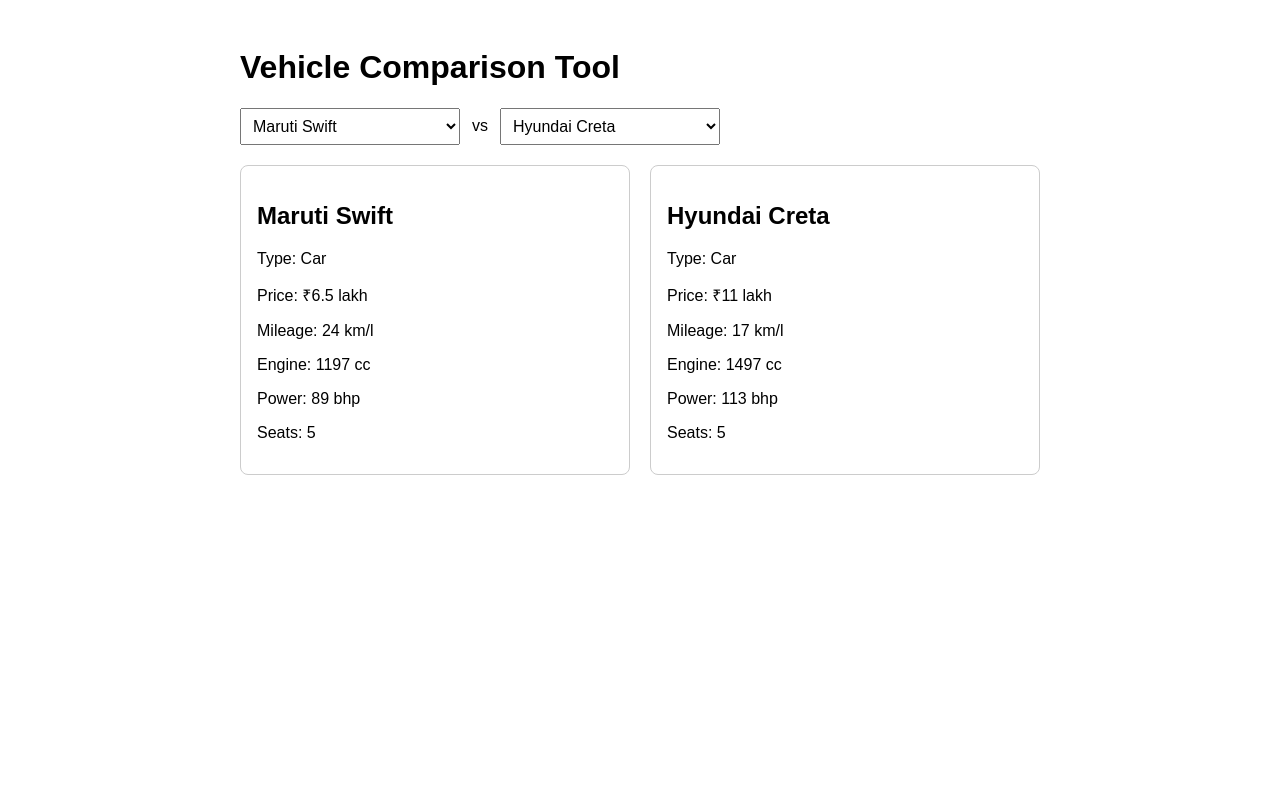
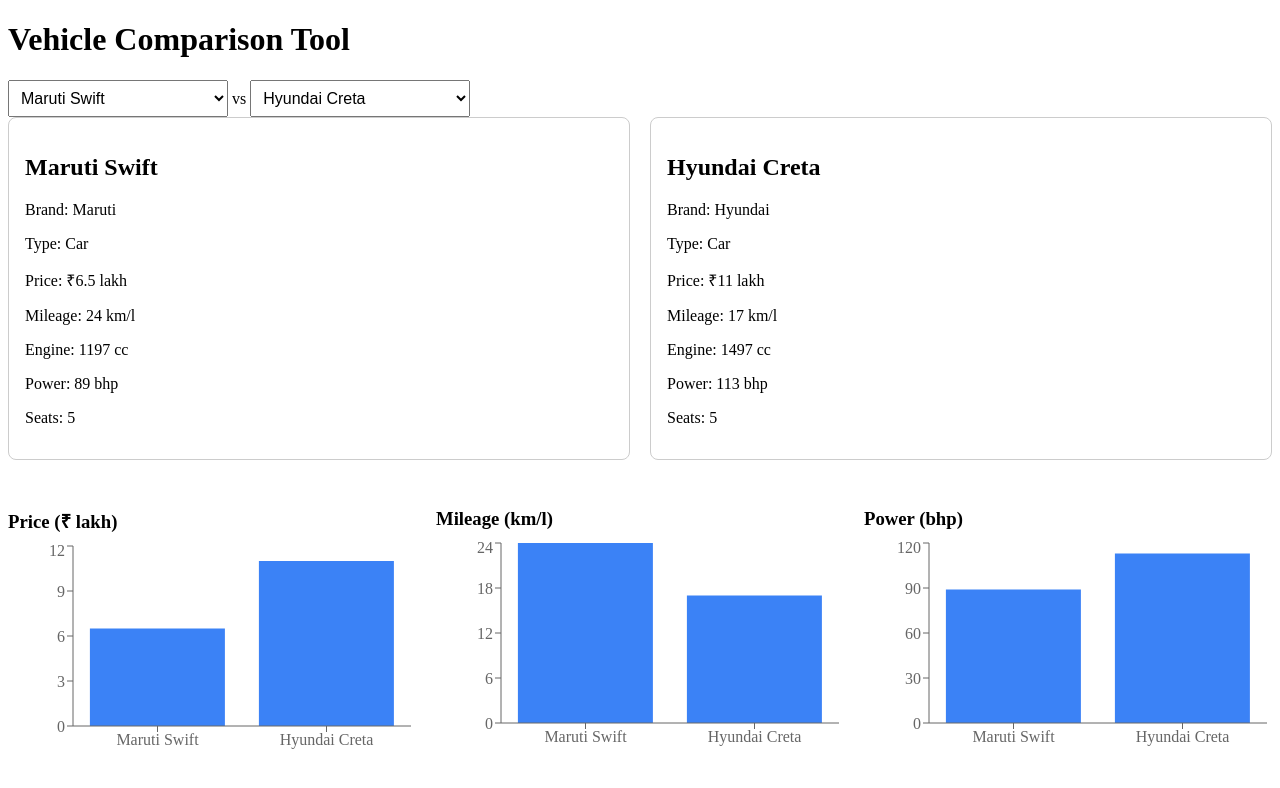
Before and after one commit to manitejeswar666/vehicle-compare, a React (Vite) app: page / in a window 1280 px wide. Shown: the top 788 px of the page. Built offline with nearby package versions, Linux system fonts and the light colour scheme.

Commit message:
Add comparison charts with Recharts

```diff
--- a/package.json
+++ b/package.json
@@ -11,7 +11,8 @@
   },
   "dependencies": {
     "react": "^19.2.8",
-    "react-dom": "^19.2.8"
+    "react-dom": "^19.2.8",
+    "recharts": "^3.10.1"
   },
   "devDependencies": {
     "@eslint/js": "^10.0.1",
--- a/src/App.css
+++ b/src/App.css
@@ -27,4 +27,18 @@
   border: 1px solid #ccc;
   border-radius: 8px;
   padding: 16px;
+}.charts {
+  display: flex;
+  gap: 20px;
+  margin-top: 30px;
+  flex-wrap: wrap;
 }
+
+.chart {
+  flex: 1;
+  min-width: 250px;
+}
+
+.chart h3 {
+  margin-bottom: 8px;
+}
--- a/src/App.jsx
+++ b/src/App.jsx
@@ -1,28 +1,35 @@
 import { useState } from 'react'
+import { BarChart, Bar, XAxis, YAxis, Tooltip, Legend, ResponsiveContainer } from 'recharts'
 import './App.css'
 import { vehicles } from './vehicles'
 
+const metrics = [
+  { key: 'price', label: 'Price (₹ lakh)' },
+  { key: 'mileage', label: 'Mileage (km/l)' },
+  { key: 'power', label: 'Power (bhp)' },
+]
+
 function App() {
-  const [leftId, setLeftId] = useState(1)
-  const [rightId, setRightId] = useState(2)
+  const [firstId, setFirstId] = useState(1)
+  const [secondId, setSecondId] = useState(2)
 
-  const left = vehicles.find((v) => v.id === leftId)
-  const right = vehicles.find((v) => v.id === rightId)
+  const first = vehicles.find((v) => v.id === Number(firstId))
+  const second = vehicles.find((v) => v.id === Number(secondId))
 
   return (
-    <div className="app">
+    <div>
       <h1>Vehicle Comparison Tool</h1>
 
-      <div className="pickers">
-        <select value={leftId} onChange={(e) => setLeftId(Number(e.target.value))}>
+      <div>
+        <select value={firstId} onChange={(e) => setFirstId(e.target.value)}>
           {vehicles.map((v) => (
             <option key={v.id} value={v.id}>{v.name}</option>
           ))}
         </select>
 
-        <span>vs</span>
+        <span> vs </span>
 
-        <select value={rightId} onChange={(e) => setRightId(Number(e.target.value))}>
+        <select value={secondId} onChange={(e) => setSecondId(e.target.value)}>
           {vehicles.map((v) => (
             <option key={v.id} value={v.id}>{v.name}</option>
           ))}
@@ -31,24 +38,47 @@
 
       <div className="cards">
         <div className="card">
-          <h2>{left.name}</h2>
-          <p>Type: {left.type}</p>
-          <p>Price: ₹{left.price} lakh</p>
-          <p>Mileage: {left.mileage} km/l</p>
-          <p>Engine: {left.engine} cc</p>
-          <p>Power: {left.power} bhp</p>
-          <p>Seats: {left.seats}</p>
+          <h2>{first.name}</h2>
+          <p>Brand: {first.brand}</p>
+          <p>Type: {first.type}</p>
+          <p>Price: ₹{first.price} lakh</p>
+          <p>Mileage: {first.mileage} km/l</p>
+          <p>Engine: {first.engine} cc</p>
+          <p>Power: {first.power} bhp</p>
+          <p>Seats: {first.seats}</p>
         </div>
 
         <div className="card">
-          <h2>{right.name}</h2>
-          <p>Type: {right.type}</p>
-          <p>Price: ₹{right.price} lakh</p>
-          <p>Mileage: {right.mileage} km/l</p>
-          <p>Engine: {right.engine} cc</p>
-          <p>Power: {right.power} bhp</p>
-          <p>Seats: {right.seats}</p>
+          <h2>{second.name}</h2>
+          <p>Brand: {second.brand}</p>
+          <p>Type: {second.type}</p>
+          <p>Price: ₹{second.price} lakh</p>
+          <p>Mileage: {second.mileage} km/l</p>
+          <p>Engine: {second.engine} cc</p>
+          <p>Power: {second.power} bhp</p>
+          <p>Seats: {second.seats}</p>
         </div>
+      </div>
+
+      <div className="charts">
+        {metrics.map((m) => (
+          <div className="chart" key={m.key}>
+            <h3>{m.label}</h3>
+            <ResponsiveContainer width="100%" height={220}>
+              <BarChart
+                data={[
+                  { name: first.name, value: first[m.key] },
+                  { name: second.name, value: second[m.key] },
+                ]}
+              >
+                <XAxis dataKey="name" />
+                <YAxis />
+                <Tooltip />
+                <Bar dataKey="value" fill="#3b82f6" />
+              </BarChart>
+            </ResponsiveContainer>
+          </div>
+        ))}
       </div>
     </div>
   )
```
Also changed, not shown: 1 other file (tests, documents, lock files or other folders).
